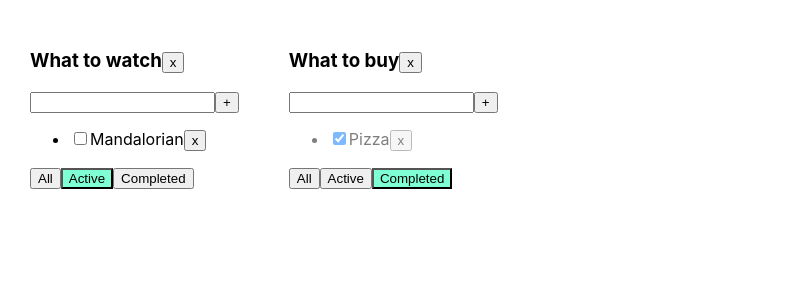
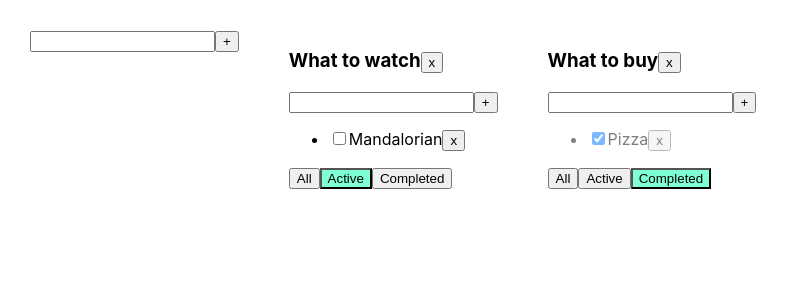
Before and after one commit to EvgeniyaYakunina/ToDoList, a React (Create React App) app: page / in a window 1280 px wide. Shown: the top 300 px of the page, without its empty margins (0-789 px from the left). Built offline with nearby package versions, Linux system fonts and the light colour scheme.

Commit message:
add component AddItemForm

```diff
--- /dev/null
+++ b/src/AddItemForm.tsx
@@ -0,0 +1,44 @@
+import React, {ChangeEvent, KeyboardEvent, useState} from "react";
+
+type AddItemFormPropsType = {
+    addItem: (title: string) => void
+}
+export const AddItemForm = (props: AddItemFormPropsType)=>{
+
+    const [title, setTitle] = useState("");
+    const [error, setError] = useState<string | null>(null);
+
+    const onChangeHandler = (e: ChangeEvent<HTMLInputElement>) => {
+        setTitle(e.currentTarget.value)
+    }
+
+    const onKeyPressHandler = (e: KeyboardEvent<HTMLInputElement>) => {
+        setError(null);
+        if (e.charCode === 13) {
+            addTask();
+        }
+    }
+
+    const addTask = () => {
+        if (title.trim() !== "") {
+            props.addItem(title.trim());
+            setTitle("");
+        } else {
+            setError("Title is required");
+        }
+    }
+
+
+    return(
+        <div>
+            <input value={title}
+                   onChange={onChangeHandler}
+                   onKeyPress={onKeyPressHandler}
+                   className={error ? "error" : ""}
+            />
+            <button onClick={addTask}>+</button>
+            {error && <div className="error-message">{error}</div>}
+        </div>
+    )
+
+}
--- a/src/App.tsx
+++ b/src/App.tsx
@@ -1,7 +1,8 @@
 import React, {useState} from 'react';
 import './App.css';
-import {Todolist} from './Todolist';
+import {TaskType, Todolist} from './Todolist';
 import {v1} from 'uuid';
+import {AddItemForm} from "./AddItemForm";
 
 export type FilterValuesType = "all" | "active" | "completed";
 
@@ -9,6 +10,10 @@ type TodoListsType = {
     id: string
     title: string
     filter: FilterValuesType
+}
+
+type TasksStateType={
+    [key: string]: TaskType[]
 }
 
 function App() {
@@ -62,7 +67,7 @@ function App() {
         {id: todoListId2, title: "What to buy", filter: "completed"}
     ])
 
-    const [tasks, setTasks] = useState({
+    const [tasks, setTasks] = useState<TasksStateType>({
         [todoListId1]: [
             {id: v1(), title: "Friends", isDone: true},
             {id: v1(), title: "Ted Lasso", isDone: true},
@@ -74,8 +79,19 @@ function App() {
         ]
     })
 
+    const addTodoList=(title: string)=>{
+        let todolist: TodoListsType = {
+            id: v1(),
+            filter: 'all',
+            title: title
+        }
+        setTodoLists([todolist, ...todoLists]);
+        setTasks({...tasks,[todolist.id]: []})
+    }
+
     return (
         <div className="App">
+            <AddItemForm addItem={addTodoList}/>
             {todoLists.map(tl => {
                 let tasksForTodolist = tasks[tl.id];
 
--- a/src/Todolist.tsx
+++ b/src/Todolist.tsx
@@ -1,7 +1,8 @@
-import React, {ChangeEvent, KeyboardEvent, useState} from 'react';
+import React, {ChangeEvent} from 'react';
 import {FilterValuesType} from './App';
+import {AddItemForm} from "./AddItemForm";
 
-type TaskType = {
+export type TaskType = {
     id: string
     title: string
     isDone: boolean
@@ -21,45 +22,18 @@ type PropsType = {
 
 export function Todolist(props: PropsType) {
 
-    let [title, setTitle] = useState("")
-    let [error, setError] = useState<string | null>(null)
-
-    const addTask = () => {
-        if (title.trim() !== "") {
-            props.addTask(title.trim(), props.id);
-            setTitle("");
-        } else {
-            setError("Title is required");
-        }
-    }
-
-    const onChangeHandler = (e: ChangeEvent<HTMLInputElement>) => {
-        setTitle(e.currentTarget.value)
-    }
-
-    const onKeyPressHandler = (e: KeyboardEvent<HTMLInputElement>) => {
-        setError(null);
-        if (e.charCode === 13) {
-            addTask();
-        }
-    }
-
     const onAllClickHandler = () => props.changeFilter("all", props.id);
     const onActiveClickHandler = () => props.changeFilter("active", props.id);
     const onCompletedClickHandler = () => props.changeFilter("completed", props.id);
     const onClickRemoveTodoList =()=> props.removeTodoList(props.id)
 
+    const addTask = (title: string) => {
+        props.addTask(title, props.id);
+    }
+
     return <div>
         <h3>{props.title}<button onClick={onClickRemoveTodoList}>x</button></h3>
-        <div>
-            <input value={title}
-                   onChange={onChangeHandler}
-                   onKeyPress={onKeyPressHandler}
-                   className={error ? "error" : ""}
-            />
-            <button onClick={addTask}>+</button>
-            {error && <div className="error-message">{error}</div>}
-        </div>
+        <AddItemForm addItem={addTask}/>
         <ul>
             {
                 props.tasks.map(t => {
```
